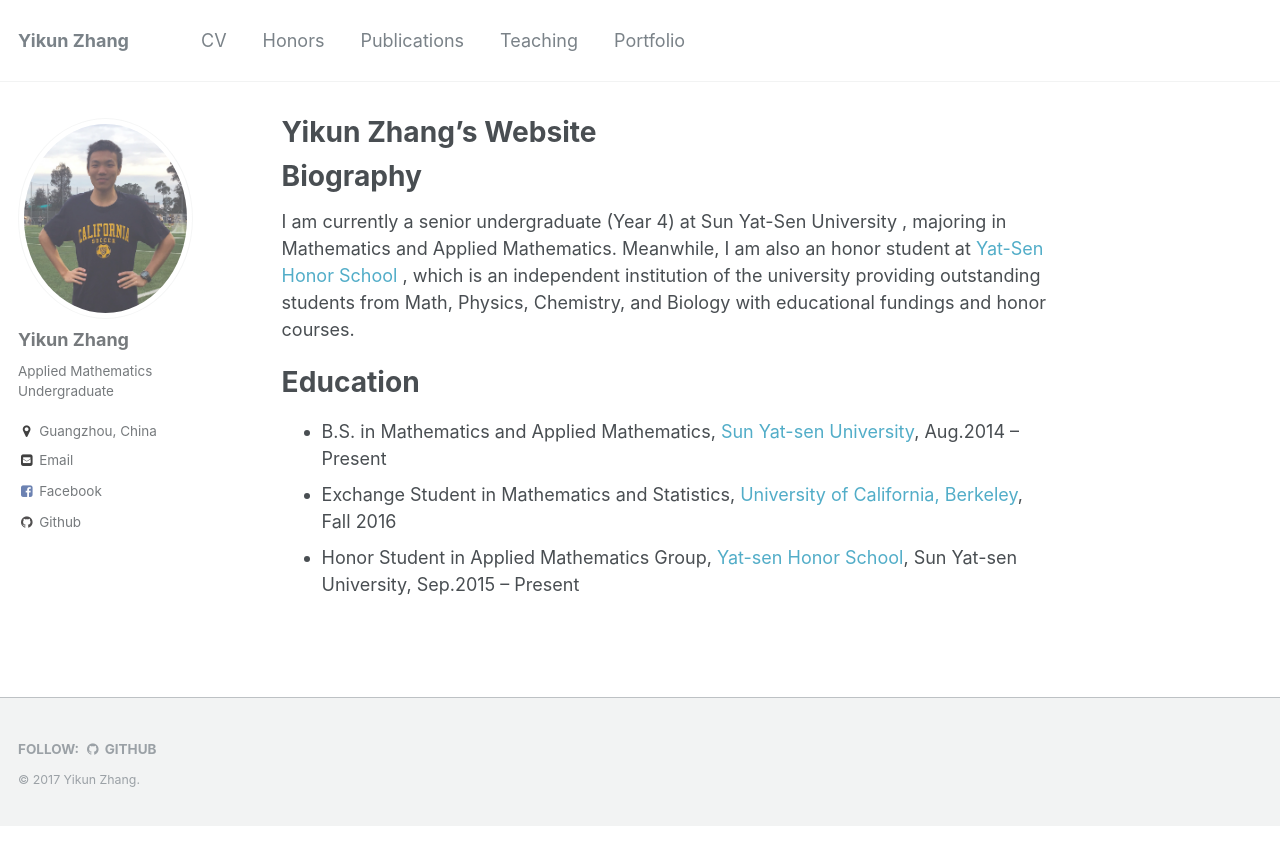
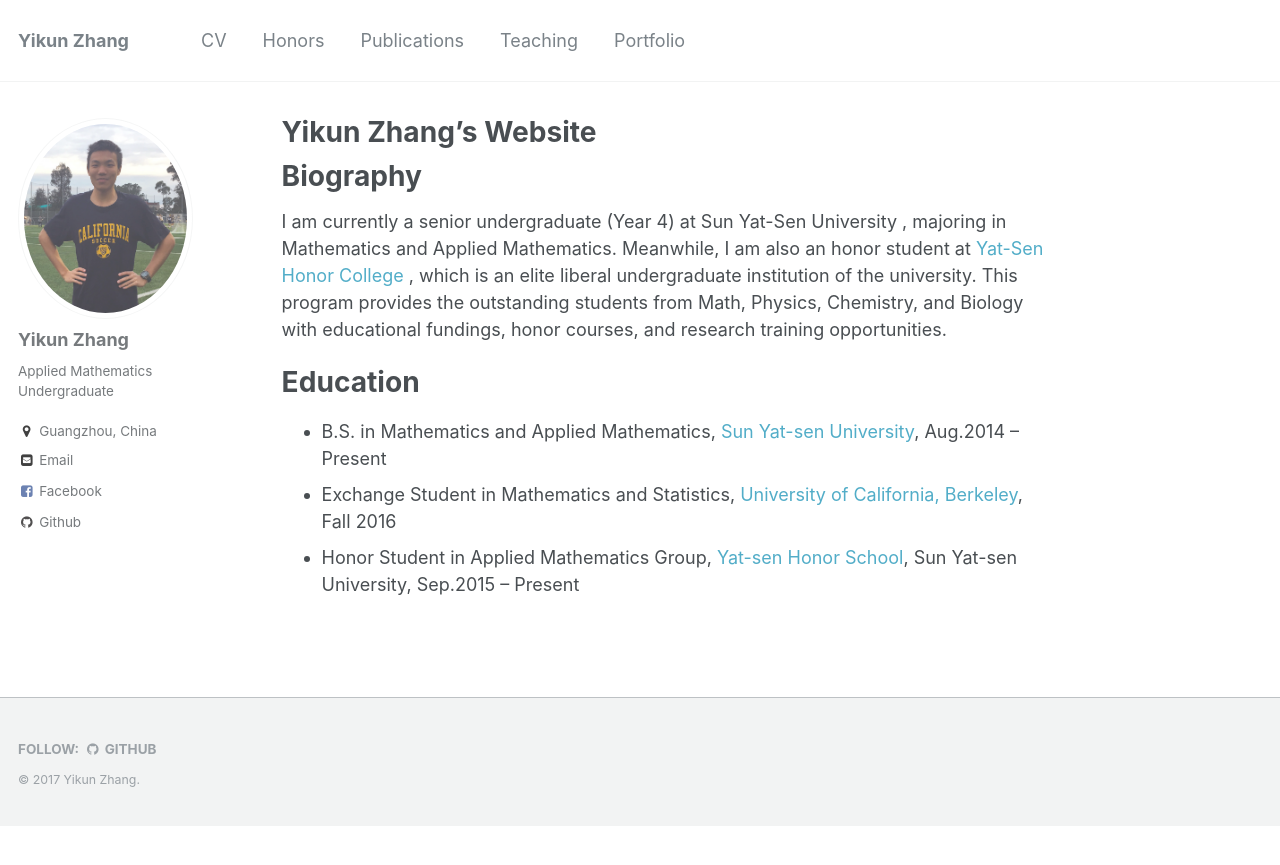
Before and after one commit to zhangyk8/zhangyk8.github.io, a Jekyll site: the page built from _pages/about.md, in a window 1280 px wide. Shown: the top 865 px of the page. Built offline with Jekyll 4.4.1, drawn with Linux system fonts in a browser that asks for light colours.

Commit message:
Update about.md

```diff
--- a/_pages/about.md
+++ b/_pages/about.md
@@ -10,7 +10,7 @@
 
 Biography
 ======
-I am currently a senior undergraduate (Year 4) at  Sun Yat-Sen University , majoring in Mathematics and Applied Mathematics. Meanwhile, I am also an honor student at [Yat-Sen Honor School](http://yss.sysu.edu.cn/EnVersion/Index.aspx) , which is an independent institution of the university providing outstanding students from Math, Physics, Chemistry, and Biology with educational fundings and honor courses.
+I am currently a senior undergraduate (Year 4) at  Sun Yat-Sen University , majoring in Mathematics and Applied Mathematics. Meanwhile, I am also an honor student at [Yat-Sen Honor College](http://yss.sysu.edu.cn/EnVersion/Index.aspx) , which is an elite liberal undergraduate institution of the university. This program provides the outstanding students from Math, Physics, Chemistry, and Biology with educational fundings, honor courses, and research training opportunities.
 
 Education
 ======
```
